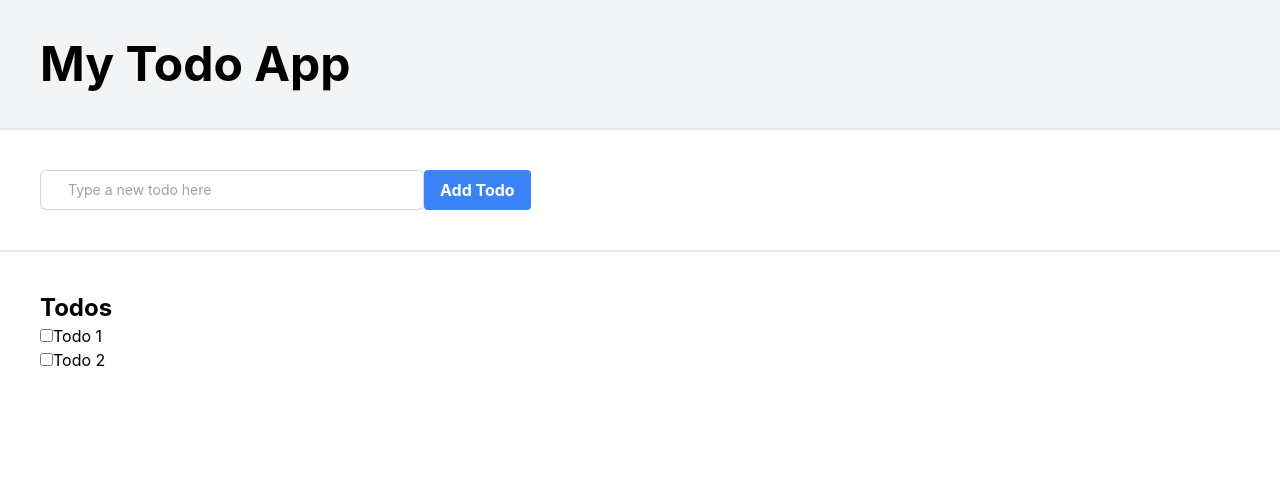
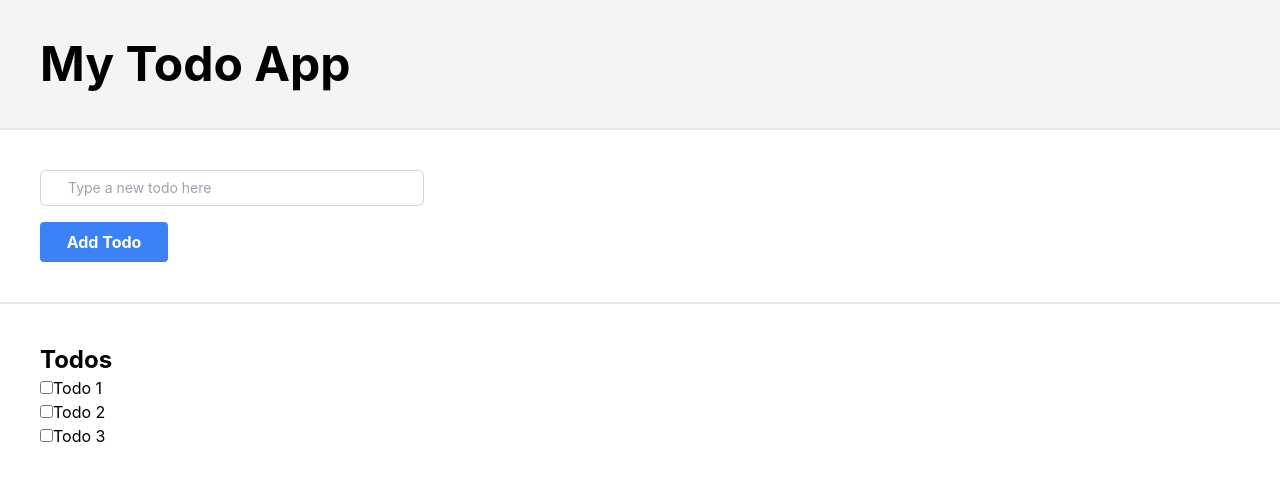
Before and after one commit to Takowski/intro-react, a React (Create React App) app in the folder intro/: page / in a window 1280 px wide. Shown: the top 480 px of the page. Built offline with nearby package versions, Linux system fonts and the light colour scheme.

Commit message:
useState

```diff
--- a/intro/src/todoinput.js
+++ b/intro/src/todoinput.js
@@ -1,6 +1,6 @@
 const TodoInput = () => {
     return (
-      <div className='flex justify-left p-10 border-b-2'>
+      <div className='flex flex-col justify-left p-10 border-b-2'>
       <input
       type='text'
       placeholder='Type a new todo here'
@@ -12,7 +12,7 @@ const TodoInput = () => {
           focus:ring-indigo-600 sm:text-sm sm:leading-6
           w-96"
       />
-      <button className='bg-blue-500 hover:bg-blue-700 text-white font-bold py-2 px-4 rounded'>
+      <button className='bg-blue-500 hover:bg-blue-700 text-white font-bold py-2 px-4 rounded w-32 mt-4'>
       Add Todo
       </button>
       </div>
--- a/intro/src/todos.js
+++ b/intro/src/todos.js
@@ -1,4 +1,7 @@
+import React, { useState } from "react";
 const Todos = () => {
+    const initialTodo = ["Todo 1", "Todo 2", "Todo 3"];
+    const [todo, setTodo] = useState(initialTodo);
     return (
         <div className="flex flex-col p-10">
             <div className='flex justify-left'>
@@ -8,8 +11,11 @@ const Todos = () => {
             </div>
             <table className='flex flex-col'>
                 <ul>
-            <li><input type="checkbox"/>Todo 1</li>
-            <li><input type="checkbox"/>Todo 2</li>
+                    {todo.map((todo) => (
+                        <li>
+                            <input type="checkbox" />
+                            {todo}</li>
+                    ))}
                 </ul>
             </table>
         </div>
```
Lines whose indentation alone changed are shown as unchanged.
